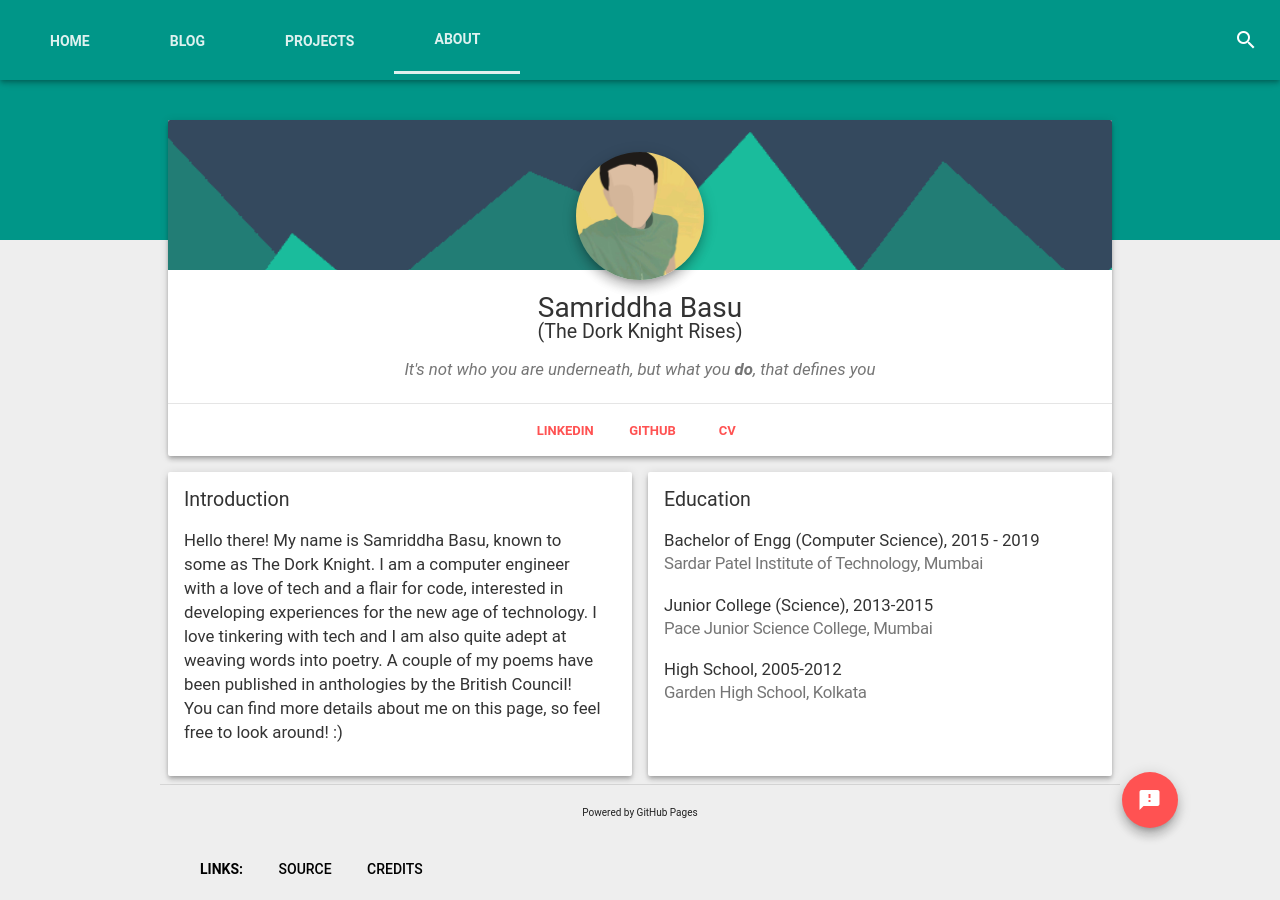
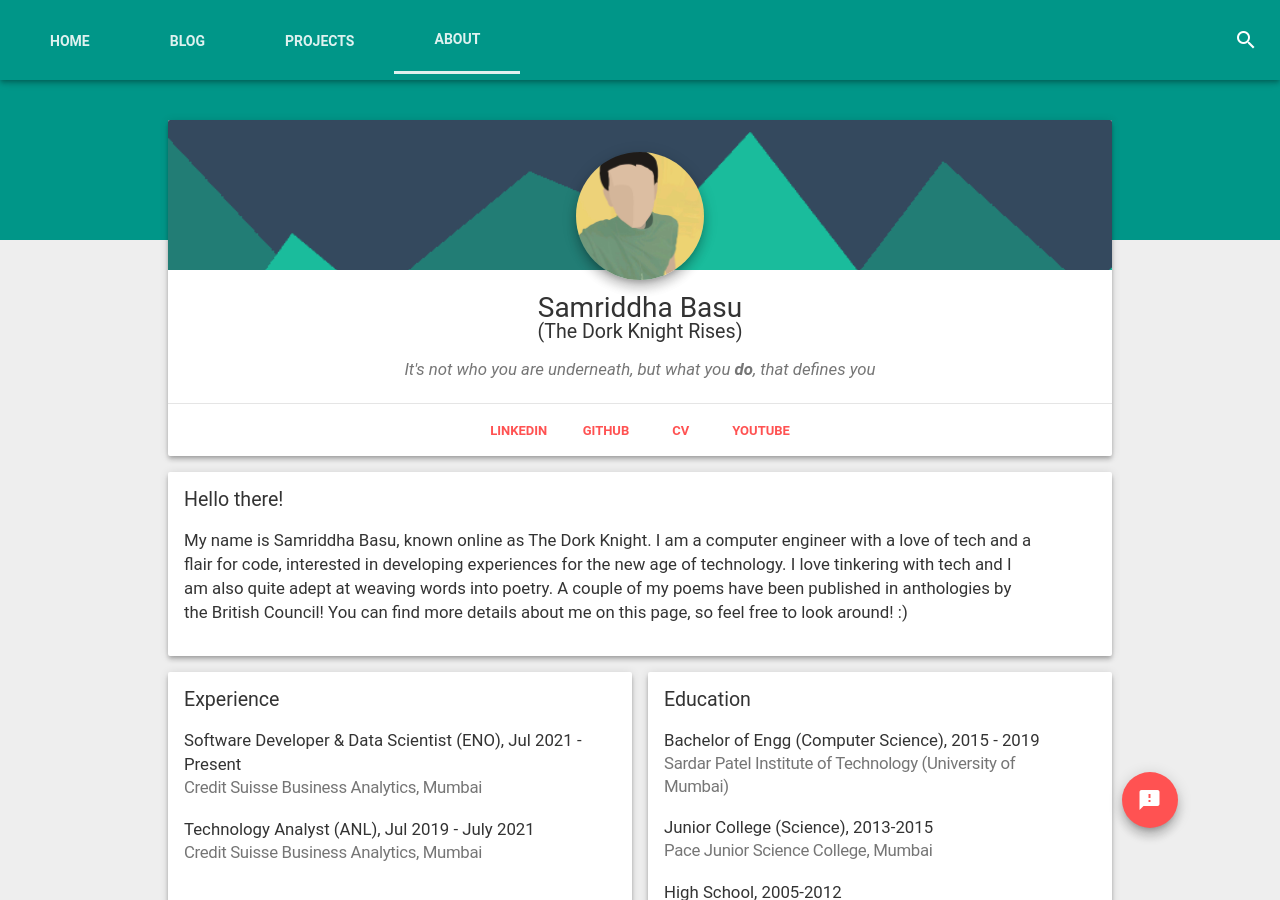
Before and after one commit to samriddhabasu/samriddhabasu.github.io, a Jekyll site: the page built from about/index.html, in a window 1280 px wide and 900 px high. Built offline with Jekyll 4.4.1, drawn with Linux system fonts in a browser that asks for light colours; nearby versions of some CDN libraries; comment, search, counter and statistics services are not loaded.

Commit message:
Update About page

```diff
--- a/about/index.html
+++ b/about/index.html
@@ -14,6 +14,9 @@ title: About | The Dork Knight Rises
   height: 150px;
   width: 100%;
   background: url('cover.png') center / cover;
+}
+.mdl-card {
+  min-height: 100px;
 }
 .mdl-card__actions ul li {
   display: inline;
@@ -38,23 +41,30 @@ title: About | The Dork Knight Rises
 			<div class="mdl-card__actions mdl-card--border" style="margin: 0 auto; padding: 0 auto;">
 				<ul style="list-style: none; margin: 0; margin-bottom: 16px; padding: 0;">
 				<li>
-					<a id="linkedin" href="https://www.linkedin.com/in/samriddha-basu/">
+					<a id="linkedin" href="https://www.linkedin.com/in/samriddha-basu/" target="_blank">
 					<button class="mdl-button mdl-button--accent mdl-js-button mdl-js-ripple-effect">
 					<font size="2.0em"><strong>LinkedIn</strong></font>
 					</button>
 					</a>
 				</li>
 				<li>
-					<a id="github" href="https://github.com/TheDorkKnightRises/">
+					<a id="github" href="https://github.com/TheDorkKnightRises/" target="_blank">
 					<button class="mdl-button mdl-button--accent mdl-js-button mdl-js-ripple-effect">
 					<font size="2.0em"><strong>GitHub</strong></font>
 					</button>
 					</a>
 				</li>
 				<li>
-					<a id="cv" href="CV.pdf">
+					<a id="cv" href="CV.pdf" target="_blank">
 					<button class="mdl-button mdl-button--accent mdl-js-button mdl-js-ripple-effect">
 					<font size="2.0em"><strong>CV</strong></font>
+					</button>
+					</a>
+				</li>
+        <li>
+					<a id="youtube" href="https://www.youtube.com/TheDorkKnightPlays" target="_blank">
+					<button class="mdl-button mdl-button--accent mdl-js-button mdl-js-ripple-effect">
+					<font size="2.0em"><strong>YouTube</strong></font>
 					</button>
 					</a>
 				</li>
@@ -74,11 +84,25 @@ title: About | The Dork Knight Rises
     <div class="mdl-tooltip mdl-tooltip--top mdl-tooltip--large" for="cv">
       Check out my resume
     </div>
+    <div class="mdl-tooltip mdl-tooltip--top mdl-tooltip--large" for="youtube">
+      Mostly gaming clips here
+    </div>
+    <div class="mdl-cell mdl-cell--12-col mdl-cell--8-col-tablet mdl-cell--4-col-phone mdl-card mdl-shadow--4dp">
+        <div class="mdl-card__supporting-text">
+            <div>
+              <p>Hello there!</p>
+              <p style="font-size:1.2em;">My name is Samriddha Basu, known online as The Dork Knight. I am a computer engineer with a love of tech and a flair for code, interested in developing experiences for the new age of technology. I love tinkering with tech and I am also quite adept at weaving words into poetry. A couple of my poems have been published in anthologies by the British Council! You can find more details about me on this page, so feel free to look around! :)</p>
+            </div>
+        </div>
+    </div>
     <div class="mdl-cell mdl-cell--6-col mdl-cell--4-col-tablet mdl-cell--4-col-phone mdl-card mdl-shadow--4dp">
         <div class="mdl-card__supporting-text">
             <div>
-              <p>Introduction</p>
-              <p style="font-size:1.2em;">Hello there! My name is Samriddha Basu, known to some as The Dork Knight. I am a computer engineer with a love of tech and a flair for code, interested in developing experiences for the new age of technology. I love tinkering with tech and I am also quite adept at weaving words into poetry. A couple of my poems have been published in anthologies by the British Council! You can find more details about me on this page, so feel free to look around! :)</p>
+              <p>Experience</p>
+              <p style="font-size:1.2em; margin: 0; padding: 0;">Software Developer & Data Scientist (ENO), Jul 2021 - Present</p>
+              <h1 style="font-size:1.2em; margin: 0; padding: 0;">Credit Suisse Business Analytics, Mumbai</h1><br>
+              <p style="font-size:1.2em; margin: 0; padding: 0;">Technology Analyst (ANL), Jul 2019 - July 2021</p>
+              <h1 style="font-size:1.2em; margin: 0; padding: 0;">Credit Suisse Business Analytics, Mumbai</h1><br>
             </div>
         </div>
     </div>
@@ -87,7 +111,7 @@ title: About | The Dork Knight Rises
           <div>
             <p>Education</p>
             <p style="font-size:1.2em; margin: 0; padding: 0;">Bachelor of Engg (Computer Science), 2015 - 2019</p>
-              <h1 style="font-size:1.2em; margin: 0; padding: 0;">Sardar Patel Institute of Technology, Mumbai</h1><br>
+            <h1 style="font-size:1.2em; margin: 0; padding: 0;">Sardar Patel Institute of Technology (University of Mumbai)</h1><br>
             <p style="font-size:1.2em; margin: 0; padding: 0;">Junior College (Science), 2013-2015</p>
             <h1 style="font-size:1.2em; margin: 0; padding: 0;">Pace Junior Science College, Mumbai</h1><br>
             <p style="font-size:1.2em; margin: 0; padding: 0;">High School, 2005-2012</p>
--- a/css/main.css
+++ b/css/main.css
@@ -6,7 +6,7 @@ margin: 0 auto;
 height: 100%;
 font-family: 'Roboto', Verdana, Arial, sans-serif;
 }
-@media screen and (min-width: 720px) {
+@media screen and (min-width: 800px) {
 body {
 margin-top: 32px;
 width: 75%;
```
Also changed, not shown: Gemfile.lock. Lines whose indentation alone changed are shown as unchanged.
